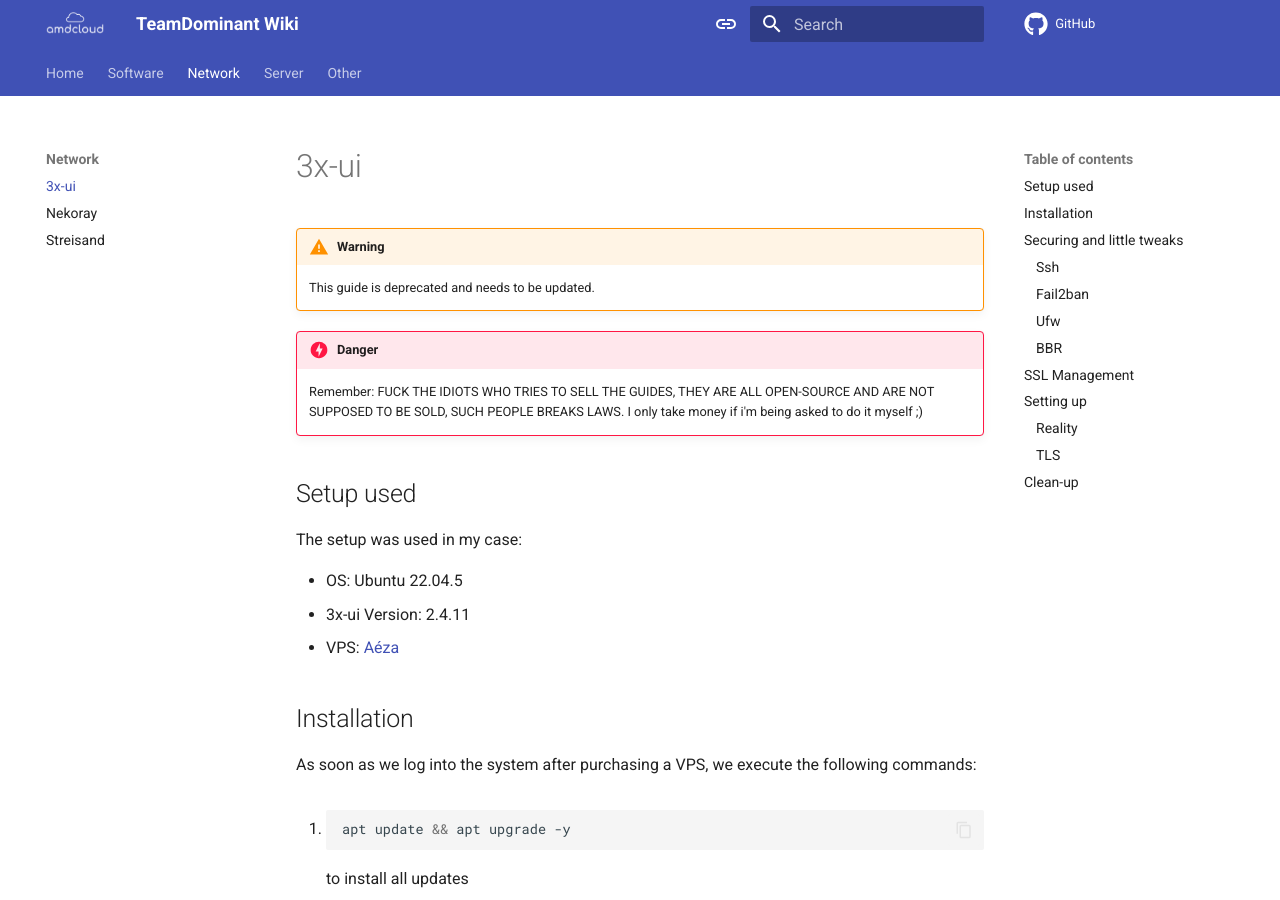
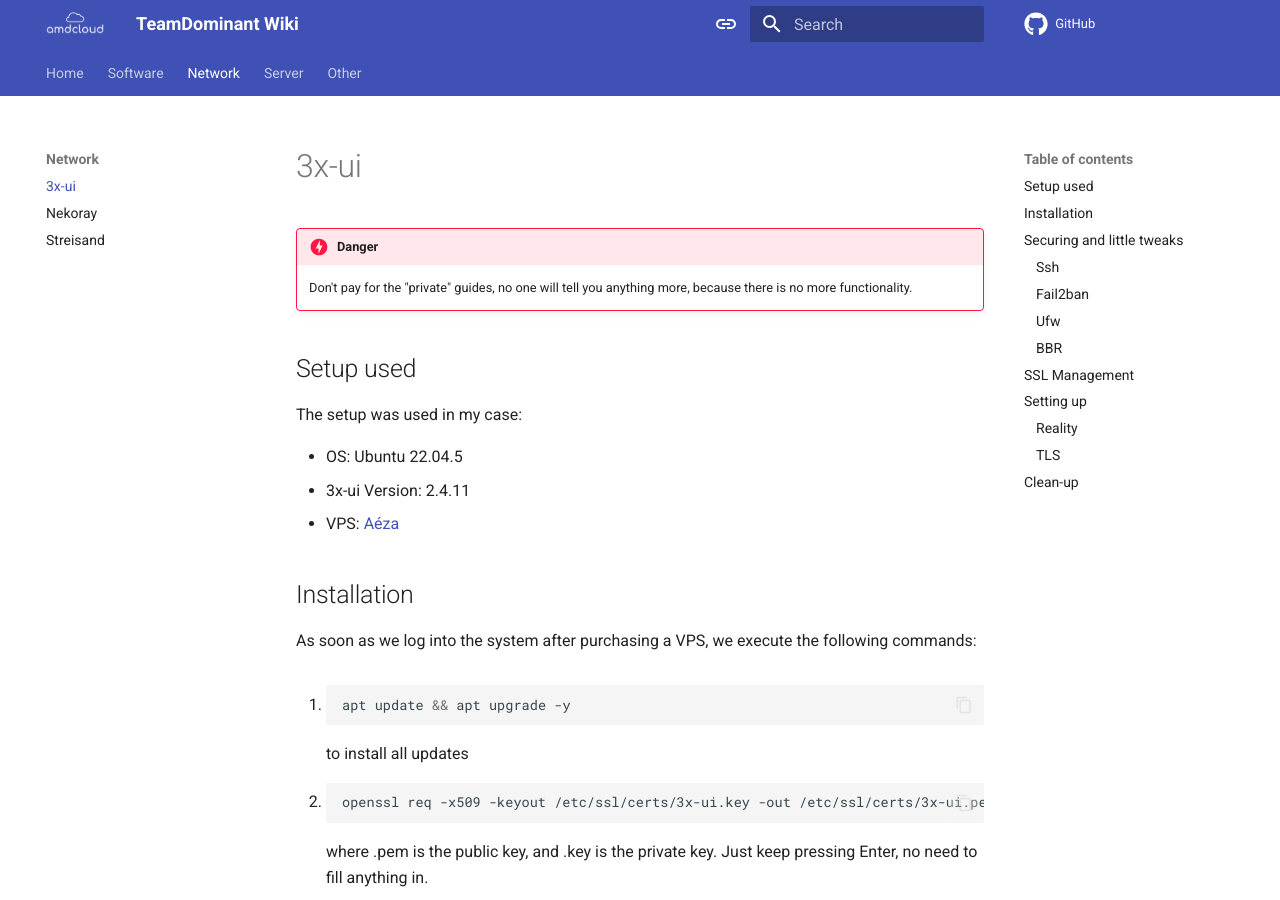
Before and after one commit to TeamDominant/Wiki-mkdocs, an MkDocs documentation site: the page built from docs/3x-ui.md, in a window 1280 px wide and 900 px high. Built offline with MkDocs 1.6.1 and Material for MkDocs 9.7.7, drawn with Linux system fonts in a browser that asks for light colours; comment, search, counter and statistics services are not loaded; some of the changed text lies outside the part shown.

Commit message:
3x-ui: mistakes fixes

````diff
--- a/docs/3x-ui.md
+++ b/docs/3x-ui.md
@@ -1,10 +1,7 @@
 # 3x-ui
 
-!!! warning
-    This guide is deprecated and needs to be updated.
-
 !!! danger
-    Remember: FUCK THE IDIOTS WHO TRIES TO SELL THE GUIDES, THEY ARE ALL OPEN-SOURCE AND ARE NOT SUPPOSED TO BE SOLD, SUCH PEOPLE BREAKS LAWS. I only take money if i'm being asked to do it myself ;)
+    Don't pay for the "private" guides, no one will tell you anything more, because there is no more functionality.
 
 ## Setup used
 
@@ -107,14 +104,13 @@
 
 ### Ufw
 
-1.
 ```bash
 nano /etc/ufw/before.rules
 ```
 
 Change the values from `ACCEPT` to `DROP` and add new string, also with `DROP` value:
 
-```bash title="before.rules" linenums="33" hl_lines="5"
+```bash title="before.rules" linenums="33" hl_lines="6"
 # ok icmp codes for INPUT
 -A ufw-before-input -p icmp --icmp-type destination-unreachable -j DROP
 -A ufw-before-input -p icmp --icmp-type time-exceeded -j DROP
@@ -195,7 +190,7 @@
 ## Setting up
 ### Reality
 
-!!! warning
+!!! note
     Easy, but less secure. Doesn't require SSL Management to be set up.
 
 - Protocol: `vless`
@@ -205,9 +200,9 @@
 - Security: `Reality`
 - uTLS: `chrome/firefox`
 - Dest и SNI:
-- - Sweden: `teamdocs.su`
-- - Germany: `wikiportal.su`
-- - Moscow: `docscenter.su`
+   * Sweden: `teamdocs.su`
+   * Germany: `wikiportal.su`
+   * Moscow: `docscenter.su`
 
 If port `443` is used, then:
 
````
Also changed, not shown: other parts of docs/3x-ui.md (+2 -3 lines).
